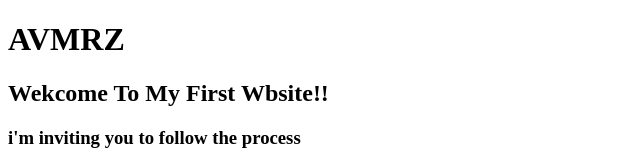
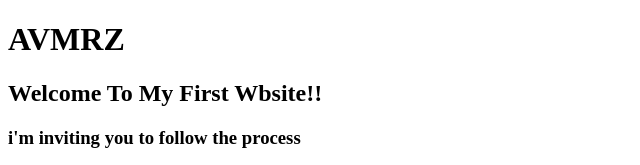
Before and after one commit to avmrz/avmrz.github.io, a plain HTML site: page index.html in a window 1280 px wide. Shown: the top 165 px of the page, without its empty margins (0-640 px from the left). Drawn offline with Linux system fonts and the light colour scheme.

Commit message:
Update index.html

```diff
--- a/index.html
+++ b/index.html
@@ -3,7 +3,7 @@
 <body>
 
 <h1>AVMRZ</h1>
-  <h2>Wekcome To My First Wbsite!!</h2>
+  <h2>Welcome To My First Wbsite!!</h2>
   <h3>i'm inviting you to follow the process</h2>
 
 <p>recommended websites:</p>
```
